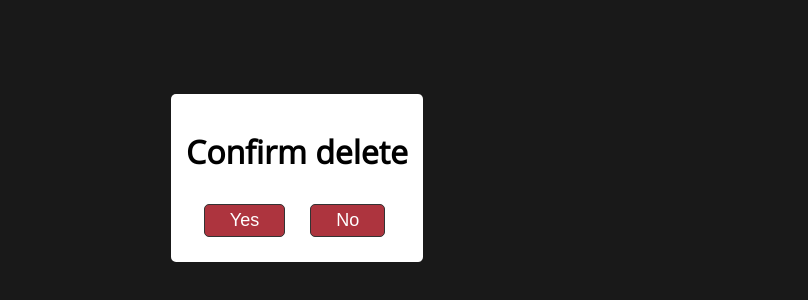
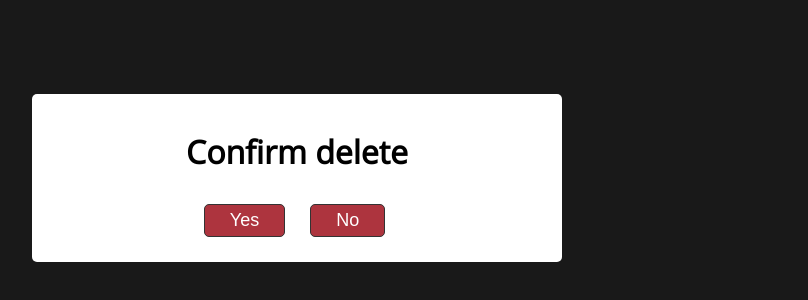
Before and after one commit to vicky-1995/Contact-App, a React app: page /delete/1 in a window 1280 px wide. Shown: the part 222-522 px from the top of the page, without its empty margins (343-1151 px from the left). Built offline with nearby package versions, Linux system fonts and the light colour scheme; a small style sheet from the web is missing.

Commit message:
Modified Package.json and make some style improvements.

```diff
--- a/src/styles/function.scss
+++ b/src/styles/function.scss
@@ -9,6 +9,7 @@
   h2 {
     padding: 0px 10px;
     &:hover {
+      cursor: pointer;
       font-family: "OpenSansBold";
       transform: scale(1.1);
     }
@@ -113,7 +114,7 @@
 #modal > div {
   margin: 0px 30px;
   background-color: white;
-  max-width: 500px;
+  width: 500px;
   padding: 15px;
   border-radius: 5px;
   text-align: center;
--- a/src/styles/typos.scss
+++ b/src/styles/typos.scss
@@ -69,6 +69,7 @@ input {
     transition: background-size 0.5s ease;
   }
   h1:hover {
+    cursor: pointer;
     background-size: 100% 3px;
   }
 }
```
Also changed, not shown: package.json (+1 -10 lines).
